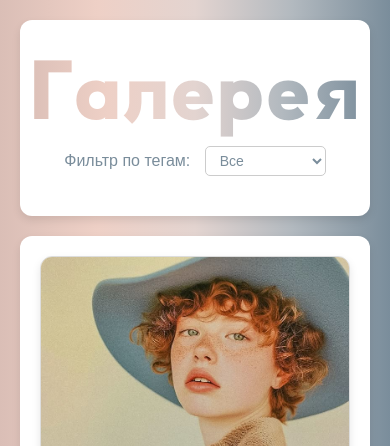
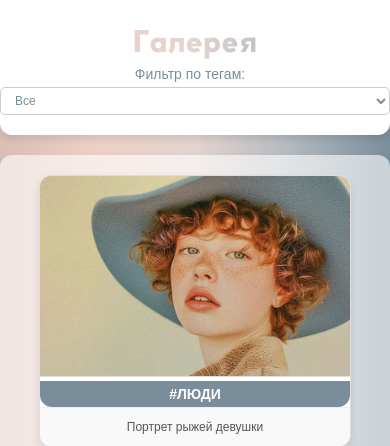
Before and after one commit to patra-patra/gallery, a plain HTML site: page index.html in a window 390 px wide. Shown: the top 446 px of the page. Drawn offline with Linux system fonts and the light colour scheme; a web font is replaced by a local one.

Commit message:
Адаптивность

```diff
--- a/style.css
+++ b/style.css
@@ -42,7 +42,7 @@ body {
 /* Стили для фильтра */
 .filter {
     text-align: center;
-    margin-bottom: 20px;
+    margin-bottom: 10px;
 }
 
     .filter label {
@@ -76,10 +76,9 @@ body {
     justify-content: center;
     gap: 20px;
     padding: 20px;
-    background-color: #fff; /* Фон контейнера */
+    background-color: rgba(255, 255, 255, 0.6); /* Белый фон с прозрачностью 80% */
     border-radius: 12px; /* Закругленные углы */
     box-shadow: 0 4px 8px rgba(0, 0, 0, 0.1); /* Тень */
-
 }
 
 /* Стили для карточки изображения */
@@ -152,6 +151,7 @@ body {
     height: 100%;
     overflow: auto;
     background-color: rgba(0, 0, 0, 0.9);
+    text-align: center; /* Центрирование содержимого */
 }
 
 .modal-content {
@@ -191,6 +191,8 @@ body {
     padding: 5px 10px;
     border-radius: 5px;
     display: inline-block;
+    max-width: 90%; /* Ограничение ширины */
+    margin: 0 auto; /* Центрирование */
 }
 
 .modal-description {
@@ -202,18 +204,18 @@ body {
     background-color: rgba(0, 0, 0, 0.7);
     border-radius: 5px;
     display: inline-block;
-    max-width: 80%;
-    margin: 10px auto;
+    max-width: 90%; /* Ограничение ширины */
+    margin: 10px auto; /* Центрирование */
 }
 
 /* Стили для контейнера заголовка и фильтра */
 .header-container {
     background-color: white;
     width: 100%; /* Ширина на всю ширину родителя */
-    padding: 20px 0;
+    padding: 20px 0 10px; /* Отступы: сверху 20px, снизу 10px */
     text-align: center;
     margin-bottom: 20px; /* Отступ снизу */
-    border-radius: 12px; /* Закругленные углы */
+    border-radius: 0 0 12px 12px; /* Закругленные углы */
     box-shadow: 0 4px 8px rgba(0, 0, 0, 0.1); /* Тень */
 }
 
@@ -223,8 +225,73 @@ body, html {
     padding: 0;
     font-family: 'Montserrat', sans-serif; /* Основной шрифт */
 }
+
 .main-container {
     max-width: 1230px; /* Фиксированная ширина */
     margin: 0 auto; /* Центрирование */
-    padding: 20px; /* Внутренние отступы */
+    /*padding: 20px;*/ /* Внутренние отступы */
 }
+
+/* Медиа-запросы для адаптивности */
+
+/* Для экранов меньше 1200px */
+@media (max-width: 1200px) {
+    .image-card {
+        width: calc((100% - 40px) / 2); /* Две карточки в ряд */
+    }
+
+    h1 {
+        font-size: 60px; /* Уменьшаем размер заголовка */
+    }
+}
+
+/* Для экранов меньше 768px */
+@media (max-width: 768px) {
+    .image-card {
+        width: calc(100% - 40px); /* Одна карточка в ряд */
+    }
+
+    h1 {
+        font-size: 40px; /* Уменьшаем размер заголовка */
+    }
+
+    .filter label {
+        font-size: 14px; /* Уменьшаем размер текста фильтра */
+    }
+
+    .filter select {
+        font-size: 12px; /* Уменьшаем размер текста фильтра */
+    }
+
+    .modal-content {
+        max-height: 50vh; /* Уменьшаем высоту модального окна */
+    }
+
+    .modal-tag, .modal-description {
+        font-size: 14px; /* Уменьшаем размер текста в модальном окне */
+    }
+}
+
+/* Для экранов меньше 480px */
+@media (max-width: 480px) {
+    h1 {
+        font-size: 30px; /* Уменьшаем размер заголовка */
+    }
+
+    .filter label {
+        display: block; /* Размещаем label и select на разных строках */
+        margin-bottom: 5px;
+    }
+
+    .filter select {
+        width: 100%; /* Растягиваем select на всю ширину */
+    }
+
+    .modal-content {
+        max-height: 40vh; /* Уменьшаем высоту модального окна */
+    }
+
+    .modal-tag, .modal-description {
+        font-size: 12px; /* Уменьшаем размер текста в модальном окне */
+    }
+}
```
Also changed, not shown: images/image2.jpg.
